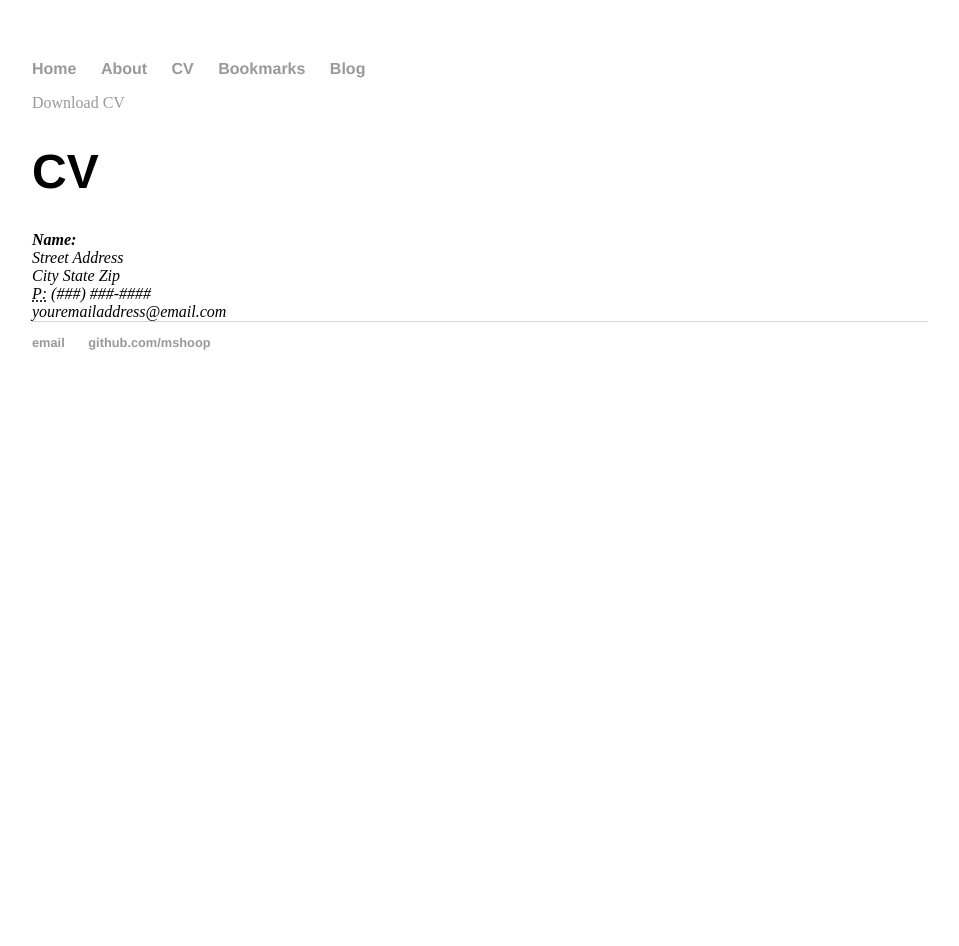
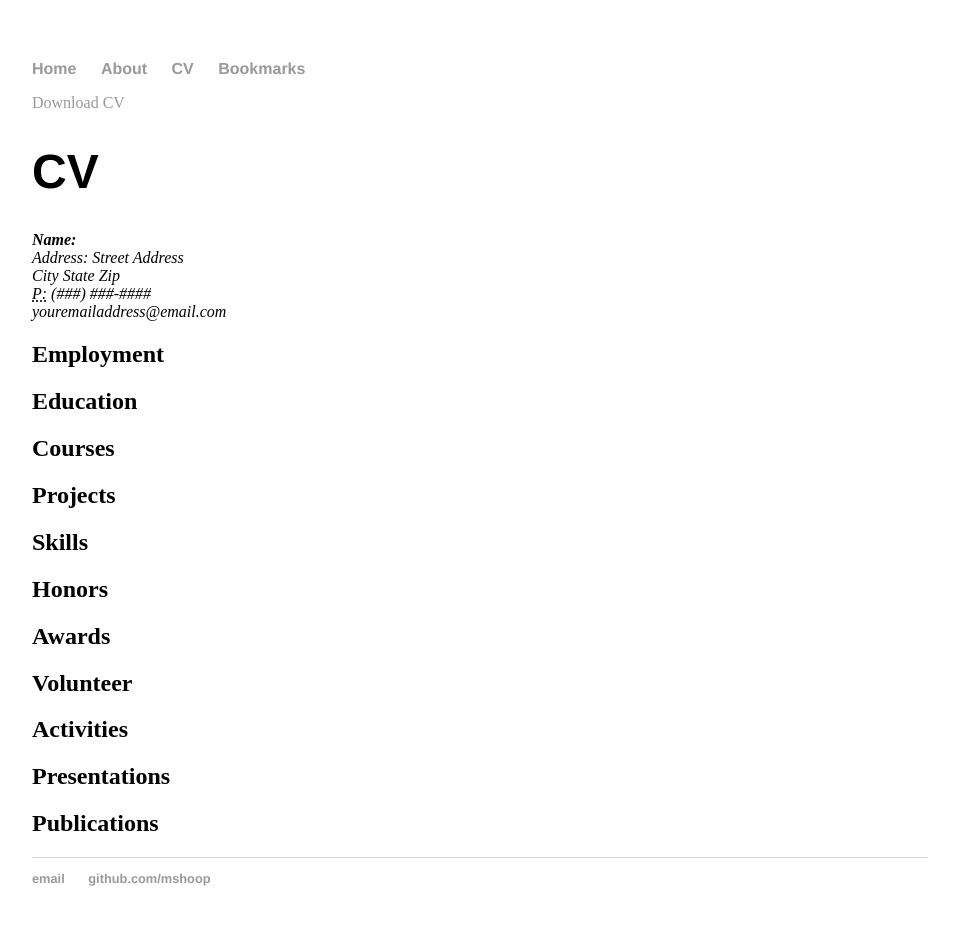
Before and after one commit to mshoop/mshoop.github.io, a Jekyll site: the page built from cv/index.html, in a window 1280 px wide. Shown: the whole page, without its empty margins (160-1119 px from the left). Built offline with Jekyll 4.4.1, drawn with Linux system fonts in a browser that asks for light colours; before the commit the page ends 900 px from its top, so only the background shows below that.

Commit message:
overall updates

```diff
--- a/_layouts/default.html
+++ b/_layouts/default.html
@@ -14,7 +14,7 @@
             <li><a href="/about">About</a></li>
             <li><a href="/cv">CV</a></li>
             <li><a href="/bookmarks">Bookmarks</a></li>
-            <li><a href="/blog">Blog</a></li>
+            <!-- <li><a href="/blog">Blog</a></li> -->
         </ul>
     </nav>
     <div class="container">
--- a/cv/index.html
+++ b/cv/index.html
@@ -9,14 +9,33 @@ title: CV
 
 					<address>
 					<strong>Name: </strong><br>
-					Street Address<br>
+					Address: Street Address<br>
 					City State Zip<br>
 					<abbr title="phone">P:</abbr> (###) ###-####<br>
 					<span class="obfuscate">youremailaddress@email.com</span>
 					</address>
 
-					<!--  <h2>Select Publications</h2>
+					<h2>Employment</h2>
 
-					<p><strong>Last Name, F.</strong> (204). Title of a Chapter You Wrote for a Book. In I.M Editor (Ed.), <em>The Book I Contributed To</em> (pp. 97-108). City, ST: Publisher Name. Chapter available at: <a href="#">http://permalink</a>. -->
+					<h2>Education</h2>
+
+					<h2>Courses</h2>
+
+					<h2>Projects</h2>
+
+					<h2>Skills</h2>
+
+					<h2>Honors</h2>
+
+					<h2>Awards</h2>
+
+					<h2>Volunteer</h2>
+
+					<h2>Activities</h2>
+
+					<h2>Presentations</h2>
+
+					<h2>Publications</h2>
+					<!--<p><strong>Last Name, F.</strong> (204). Title of a Chapter You Wrote for a Book. In I.M Editor (Ed.), <em>The Book I Contributed To</em> (pp. 97-108). City, ST: Publisher Name. Chapter available at: <a href="#">http://permalink</a>. -->
 
 </div>
```
Also changed, not shown: bookmarks/index.html (+35 -3 lines).
